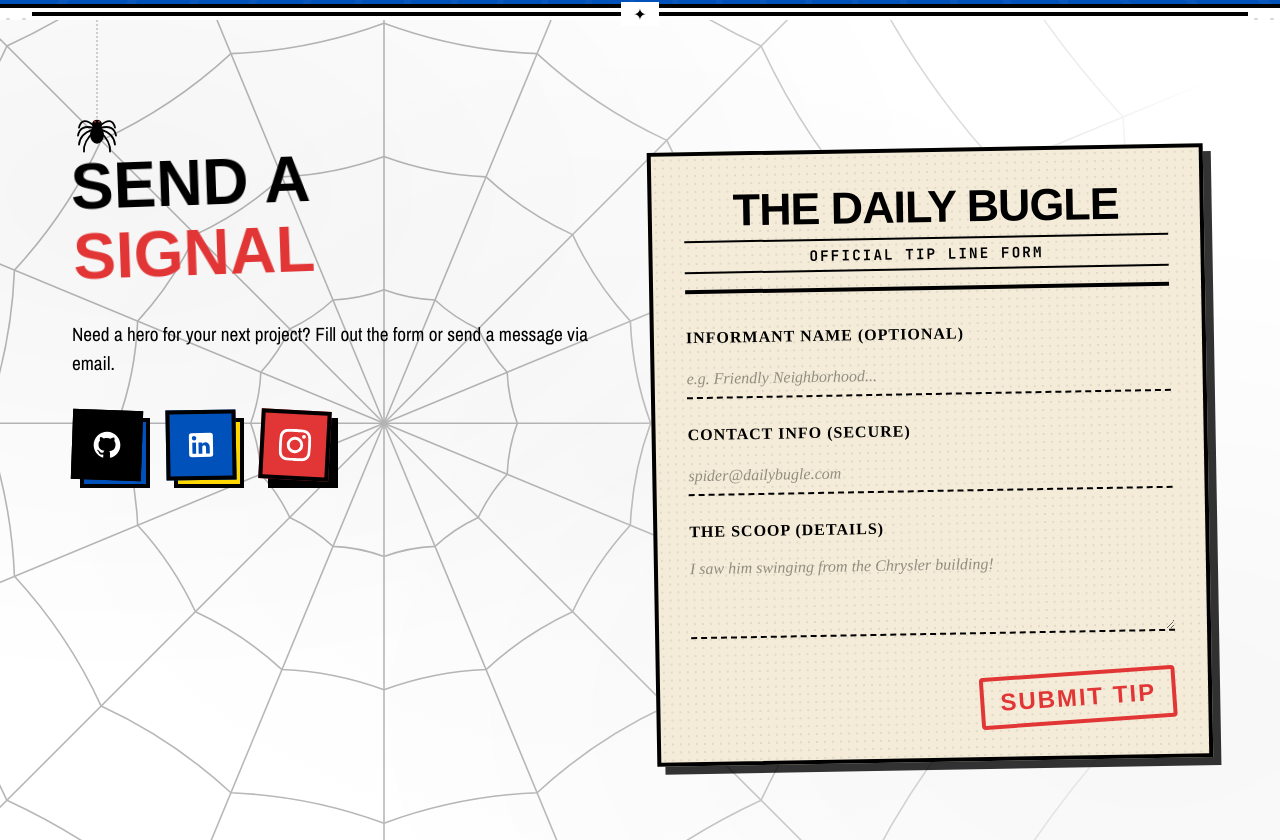
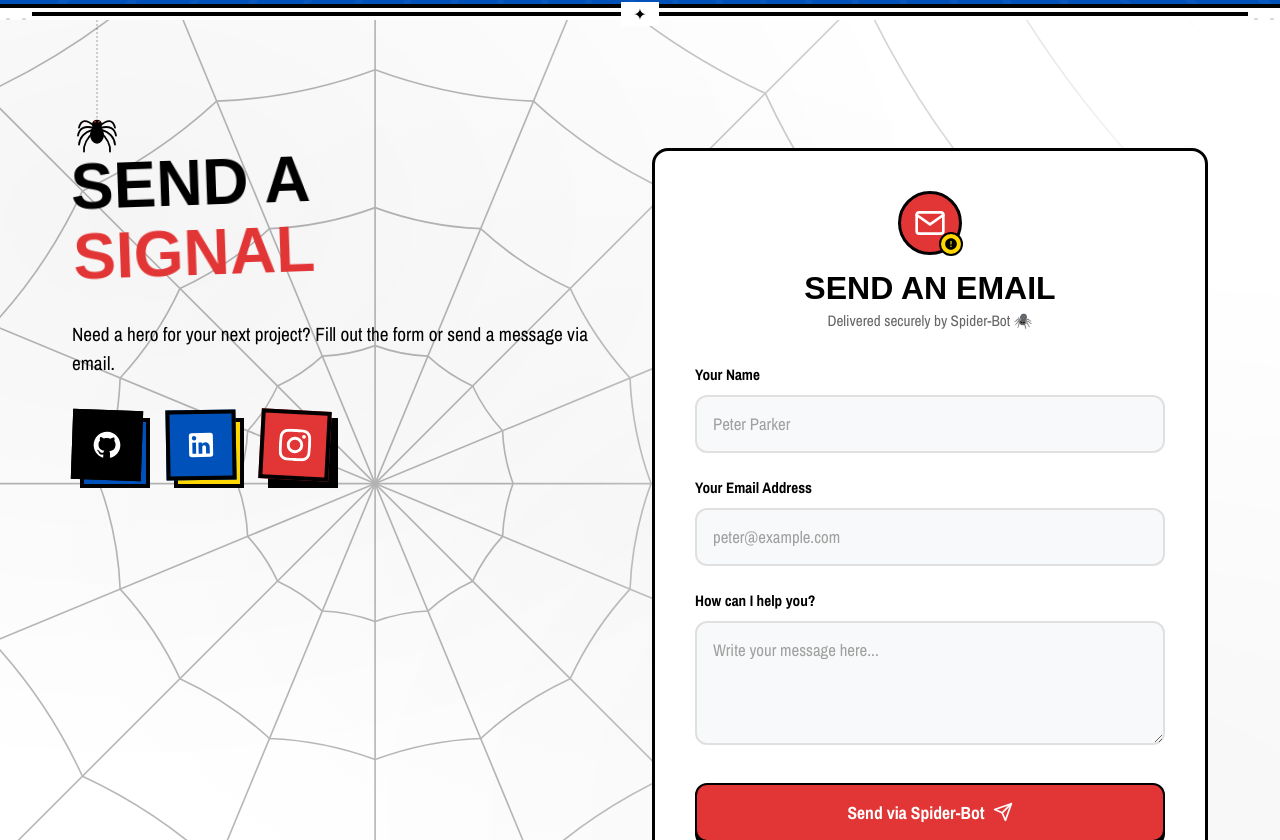
Before and after one commit to Saintfai/portfolio, a Next.js app: page / in a window 1280 px wide. Shown: the part 3540-4380 px from the top of the page. Built offline with nearby package versions, Linux system fonts and the light colour scheme; a web font is replaced by a local one.

Commit message:
Redesign contact form to Spider-Bot theme

```diff
--- a/app/components/ContactSection.tsx
+++ b/app/components/ContactSection.tsx
@@ -130,30 +130,48 @@ export default function ContactSection() {
           <ScrollReveal
             animationClass="scroll-reveal-simple scroll-shadow-reveal"
           >
-            <form onSubmit={handleSubmit} className="bugle-card">
-              <div className="bugle-header">
-                <h3 className="bugle-masthead">The Daily Bugle</h3>
-                <div className="bugle-subhead">OFFICIAL TIP LINE FORM</div>
+            <form onSubmit={handleSubmit} className="spider-bot-card">
+              <div className="spider-bot-header">
+                <div className="spider-bot-icon">
+                  <svg xmlns="http://www.w3.org/2000/svg" viewBox="0 0 24 24" width="32" height="32" fill="none" stroke="currentColor" strokeWidth="2" strokeLinecap="round" strokeLinejoin="round">
+                    <path d="M4 4h16c1.1 0 2 .9 2 2v12c0 1.1-.9 2-2 2H4c-1.1 0-2-.9-2-2V6c0-1.1.9-2 2-2z"></path>
+                    <polyline points="22,6 12,13 2,6"></polyline>
+                  </svg>
+                  <div className="spider-bot-badge">
+                    <svg xmlns="http://www.w3.org/2000/svg" viewBox="0 0 24 24" width="14" height="14" fill="currentColor">
+                      <path d="M12 2C6.48 2 2 6.48 2 12s4.48 10 10 10 10-4.48 10-10S17.52 2 12 2zm1 15h-2v-2h2v2zm0-4h-2V7h2v6z"></path>
+                    </svg>
+                  </div>
+                </div>
+                <h3 className="spider-bot-title">Send an Email</h3>
+                <p className="spider-bot-subtitle">Delivered securely by Spider-Bot 🕷️</p>
               </div>
-              <div className="bugle-input-group">
-                <label className="bugle-label" htmlFor="name">Informant Name (Optional)</label>
-                <input type="text" id="name" name="name" className="bugle-input" placeholder="e.g. Friendly Neighborhood..." required />
+
+              <div className="spider-bot-input-group">
+                <label className="spider-bot-label" htmlFor="name">Your Name</label>
+                <input type="text" id="name" name="name" className="spider-bot-input" placeholder="Peter Parker" required />
               </div>
-              <div className="bugle-input-group">
-                <label className="bugle-label" htmlFor="email">Contact Info (Secure)</label>
-                <input type="email" id="email" name="email" className="bugle-input" placeholder="spider@dailybugle.com" required />
+              <div className="spider-bot-input-group">
+                <label className="spider-bot-label" htmlFor="email">Your Email Address</label>
+                <input type="email" id="email" name="email" className="spider-bot-input" placeholder="peter@example.com" required />
               </div>
-              <div className="bugle-input-group">
-                <label className="bugle-label" htmlFor="message">The Scoop (Details)</label>
-                <textarea id="message" name="message" className="bugle-input" rows={3} placeholder="I saw him swinging from the Chrysler building!" required></textarea>
+              <div className="spider-bot-input-group">
+                <label className="spider-bot-label" htmlFor="message">How can I help you?</label>
+                <textarea id="message" name="message" className="spider-bot-input" rows={4} placeholder="Write your message here..." required></textarea>
               </div>
-              <div className="submit-btn-container text-right">
+              <div className="submit-btn-container">
                 <button
                   type="submit"
-                  className="bugle-submit-stamp"
+                  className="spider-bot-btn"
                   disabled={status === "loading"}
                 >
-                  {status === "loading" ? "STAMPING..." : "SUBMIT TIP"}
+                  <span className="btn-text">{status === "loading" ? "Dispatching..." : "Send via Spider-Bot"}</span>
+                  {status !== "loading" && (
+                    <svg xmlns="http://www.w3.org/2000/svg" width="20" height="20" viewBox="0 0 24 24" fill="none" stroke="currentColor" strokeWidth="2" strokeLinecap="round" strokeLinejoin="round" className="spider-bot-btn-icon">
+                      <line x1="22" y1="2" x2="11" y2="13"></line>
+                      <polygon points="22 2 15 22 11 13 2 9 22 2"></polygon>
+                    </svg>
+                  )}
                 </button>
               </div>
               {result && (
--- a/app/globals.css
+++ b/app/globals.css
@@ -2894,160 +2894,206 @@ html.splash-seen .splash-overlay { display: none !important; }
 }
 
 /* ============================================
-   THE DAILY BUGLE TIP LINE STYLE (Contact)
+   SPIDER-BOT MAIL DELIVERY (Contact)
    ============================================ */
-.bugle-card {
-  background-color: #f4ecd8; /* Aged newspaper paper */
-  background-image: radial-gradient(circle at center, rgba(0, 0, 0, 0.08) 1px, transparent 1.5px);
-  background-size: 8px 8px; /* Halftone pattern */
-  border: 4px solid var(--color-pure-black);
-  padding: 2rem;
-  color: var(--color-pure-black);
-  font-family: 'Times New Roman', Times, serif; /* Newspaper font */
+.spider-bot-card {
+  background-color: var(--color-pure-white);
+  border: 3px solid var(--color-pure-black);
+  border-radius: 16px;
+  padding: 2.5rem;
   position: relative;
   box-sizing: border-box;
   width: 100%;
   max-width: 100%;
-  box-shadow: 8px 8px 0px rgba(0,0,0,0.8);
-  transform: rotate(-1deg); /* Slight paper tilt */
+  box-shadow: 0 12px 0px rgba(0,0,0,0.1);
   transition: transform 0.2s ease, box-shadow 0.2s ease;
 }
 
-.bugle-card:hover {
-  transform: translate(-2px, -2px) rotate(-1deg);
-  box-shadow: 10px 10px 0px rgba(0,0,0,1);
-}
-
-.bugle-header {
-  border-bottom: 4px solid var(--color-pure-black);
+.spider-bot-card:hover {
+  transform: translateY(-4px);
+  box-shadow: 0 16px 0px rgba(0,0,0,0.15);
+}
+
+.spider-bot-header {
+  display: flex;
+  flex-direction: column;
+  align-items: center;
+  margin-bottom: 2rem;
   text-align: center;
-  margin-bottom: 2rem;
-  padding-bottom: 1rem;
-}
-
-.bugle-masthead {
+}
+
+.spider-bot-icon {
+  width: 64px;
+  height: 64px;
+  background-color: var(--color-spiderman-red);
+  color: var(--color-pure-white);
+  border-radius: 50%;
+  display: flex;
+  align-items: center;
+  justify-content: center;
+  margin-bottom: 1rem;
+  border: 3px solid var(--color-pure-black);
+  position: relative;
+}
+
+.spider-bot-badge {
+  position: absolute;
+  bottom: -4px;
+  right: -4px;
+  background-color: var(--color-wolverine-yellow);
+  color: var(--color-pure-black);
+  border: 2px solid var(--color-pure-black);
+  border-radius: 50%;
+  width: 24px;
+  height: 24px;
+  display: flex;
+  align-items: center;
+  justify-content: center;
+}
+
+.spider-bot-title {
   font-family: var(--font-display);
-  font-size: 2.8rem;
+  font-size: 2rem;
   text-transform: uppercase;
   margin: 0;
-  line-height: 1;
-  letter-spacing: -1px;
-}
-
-.bugle-subhead {
-  font-family: var(--font-mono);
-  font-size: 0.9rem;
-  font-weight: bold;
-  text-transform: uppercase;
-  border-top: 2px solid var(--color-pure-black);
-  border-bottom: 2px solid var(--color-pure-black);
-  padding: 4px 0;
-  margin-top: 0.5rem;
-  letter-spacing: 2px;
-}
-
-.bugle-input-group {
-  margin-top: 1.5rem;
-  margin-bottom: 1rem;
-  position: relative;
-}
-
-.bugle-label {
+  line-height: 1.1;
+  color: var(--color-pure-black);
+}
+
+.spider-bot-subtitle {
+  font-family: var(--font-body);
+  font-size: 0.95rem;
+  color: #666;
+  margin-top: 0.25rem;
+}
+
+.spider-bot-input-group {
+  margin-bottom: 1.5rem;
+}
+
+.spider-bot-label {
   display: block;
-  font-size: 1rem;
-  font-weight: bold;
-  text-transform: uppercase;
+  font-size: 0.95rem;
+  font-weight: 700;
   margin-bottom: 0.5rem;
-  letter-spacing: 1px;
   color: var(--color-pure-black);
 }
 
-.bugle-input {
+.spider-bot-input {
   width: 100%;
-  padding: 0.5rem 0;
-  background-color: transparent;
-  border: none;
-  border-bottom: 2px dashed var(--color-pure-black);
+  padding: 1rem;
+  background-color: #f8f9fa;
+  border: 2px solid #e0e0e0;
+  border-radius: 12px;
   color: var(--color-pure-black);
-  font-family: 'Kalam', 'Comic Sans MS', cursive, var(--font-body); /* Handwritten fill-in */
-  font-size: 1.2rem;
+  font-family: var(--font-body);
+  font-size: 1.05rem;
   outline: none;
-  transition: border-color 0.2s ease;
+  transition: all 0.2s ease;
   box-sizing: border-box;
   max-width: 100%;
 }
 
-.bugle-input::placeholder {
-  color: rgba(0, 0, 0, 0.4);
-  font-family: 'Times New Roman', Times, serif;
-  font-style: italic;
-  font-size: 1rem;
-}
-
-.bugle-input:focus {
-  border-bottom: 2px solid var(--color-spiderman-red);
-}
-
-.bugle-submit-stamp {
-  font-family: var(--font-display);
-  font-weight: 900;
-  font-size: 1.5rem;
-  padding: 0.5rem 1rem;
+.spider-bot-input::placeholder {
+  color: #a0a0a0;
+}
+
+.spider-bot-input:focus {
+  border-color: var(--color-spiderman-red);
+  background-color: var(--color-pure-white);
+  box-shadow: 0 0 0 4px rgba(226, 54, 54, 0.1);
+}
+
+.spider-bot-btn {
+  font-family: var(--font-body);
+  font-weight: bold;
+  font-size: 1.1rem;
+  padding: 1rem 1.5rem;
   cursor: pointer;
-  border: 4px solid var(--color-spiderman-red);
-  border-radius: 4px;
-  background-color: transparent;
-  color: var(--color-spiderman-red);
-  text-transform: uppercase;
-  letter-spacing: 2px;
-  transition: all 0.1s ease;
-  position: relative;
-  overflow: hidden;
+  border: 2px solid var(--color-pure-black);
+  border-radius: 12px;
+  background-color: var(--color-spiderman-red);
+  color: var(--color-pure-white);
+  width: 100%;
+  transition: all 0.2s ease;
+  position: relative;
   box-sizing: border-box;
   max-width: 100%;
-  transform: rotate(-3deg);
-  display: inline-block;
-}
-
-.bugle-submit-stamp:hover {
-  background-color: var(--color-spiderman-red);
+  display: flex;
+  align-items: center;
+  justify-content: center;
+  box-shadow: 0 4px 0 var(--color-pure-black);
+}
+
+.spider-bot-btn:hover:not(:disabled) {
+  transform: translateY(2px);
+  box-shadow: 0 2px 0 var(--color-pure-black);
+  background-color: #c92c2c;
+}
+
+.spider-bot-btn:active:not(:disabled) {
+  transform: translateY(4px);
+  box-shadow: 0 0 0 var(--color-pure-black);
+}
+
+.spider-bot-btn:disabled {
+  background-color: #ccc;
+  cursor: not-allowed;
+  transform: translateY(4px);
+  box-shadow: 0 0 0 var(--color-pure-black);
+}
+
+.spider-bot-btn-icon {
+  margin-left: 8px;
+}
+
+/* Adjustments for Noir Mode */
+:root[data-theme='noir'] .spider-bot-card {
+  background-color: var(--noir-surface-elevated);
+  border-color: var(--noir-accent);
+  box-shadow: 0 12px 0px rgba(0,0,0,0.5);
+}
+
+:root[data-theme='noir'] .spider-bot-title,
+:root[data-theme='noir'] .spider-bot-label {
   color: var(--color-pure-white);
-  transform: rotate(-1deg) scale(1.05);
-}
-
-/* Adjustments for Noir Mode */
-:root[data-theme='noir'] .bugle-card {
-  background-color: #2a2a2a; /* Darkened newspaper */
-  background-image: radial-gradient(circle at center, rgba(255, 255, 255, 0.08) 1px, transparent 1.5px);
+}
+
+:root[data-theme='noir'] .spider-bot-subtitle {
+  color: #aaa;
+}
+
+:root[data-theme='noir'] .spider-bot-icon {
+  background-color: var(--noir-surface);
+  color: var(--noir-accent);
+  border-color: var(--noir-accent);
+}
+
+:root[data-theme='noir'] .spider-bot-badge {
+  background-color: var(--noir-accent);
+  color: var(--color-pure-black);
   border-color: var(--color-pure-white);
+}
+
+:root[data-theme='noir'] .spider-bot-input {
+  background-color: var(--noir-surface);
+  border-color: #444;
   color: var(--color-pure-white);
-  box-shadow: 8px 8px 0px rgba(0,0,0,1);
-}
-
-:root[data-theme='noir'] .bugle-header,
-:root[data-theme='noir'] .bugle-subhead {
+}
+
+:root[data-theme='noir'] .spider-bot-input:focus {
+  border-color: var(--noir-accent);
+  box-shadow: 0 0 0 4px rgba(201, 168, 76, 0.1);
+}
+
+:root[data-theme='noir'] .spider-bot-btn {
+  background-color: var(--noir-accent);
+  color: var(--color-pure-black);
   border-color: var(--color-pure-white);
-}
-
-:root[data-theme='noir'] .bugle-label,
-:root[data-theme='noir'] .bugle-input {
-  color: var(--color-pure-white);
-}
-
-:root[data-theme='noir'] .bugle-input {
-  border-bottom-color: var(--color-pure-white);
-}
-
-:root[data-theme='noir'] .bugle-input::placeholder {
-  color: rgba(255, 255, 255, 0.4);
-}
-
-:root[data-theme='noir'] .bugle-submit-stamp {
-  border-color: var(--color-pure-white);
-  color: var(--color-pure-white);
-}
-
-:root[data-theme='noir'] .bugle-submit-stamp:hover {
-  background-color: var(--color-pure-white);
-  color: var(--color-pure-black);
-}
+  box-shadow: 0 4px 0 var(--color-pure-white);
+}
+
+:root[data-theme='noir'] .spider-bot-btn:hover:not(:disabled) {
+  background-color: #e0c268;
+  box-shadow: 0 2px 0 var(--color-pure-white);
+}
```
